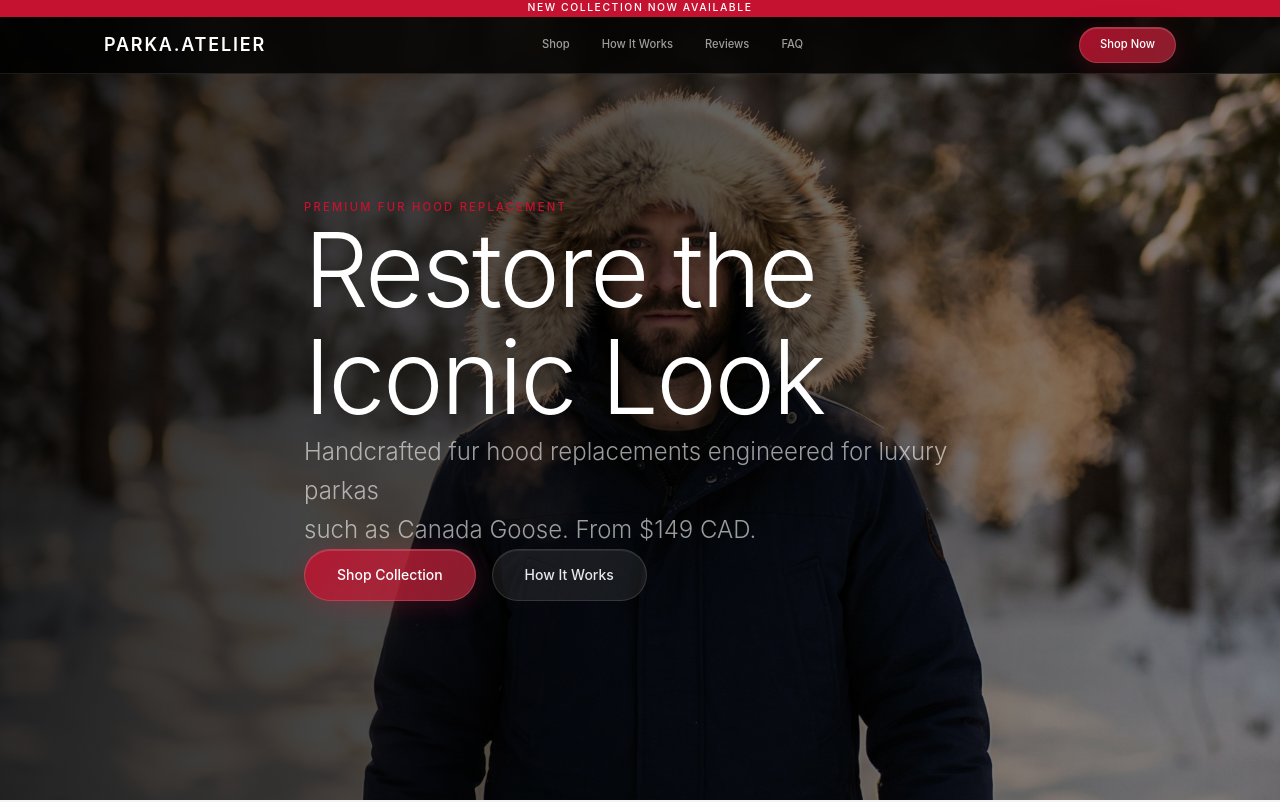
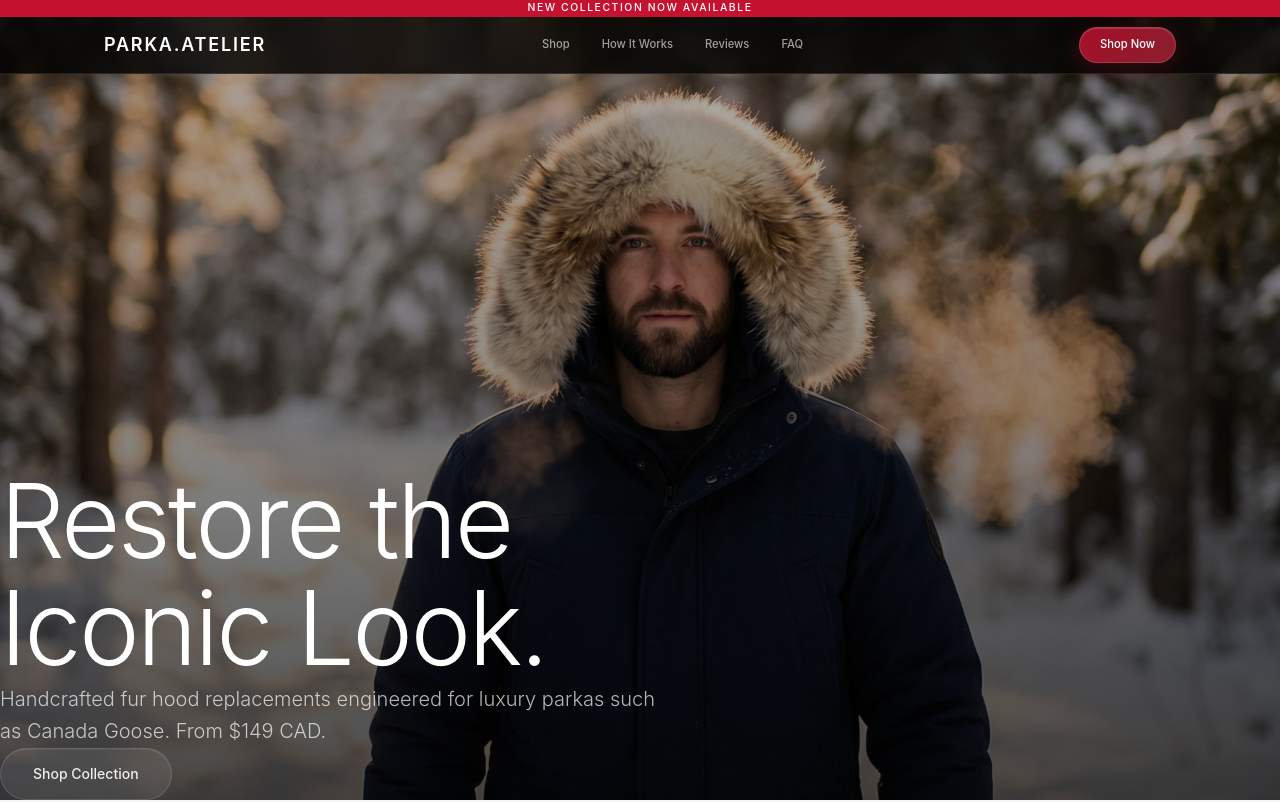
Before and after one commit to caffeineGMT/Parka.Atelier, a Next.js app: page / in a window 1280 px wide. Shown: the top 802 px of the page. Built offline with nearby package versions, Linux system fonts and the light colour scheme.

Commit message:
style: hero bottom-left aligned like lululemon

```diff
--- a/src/components/Hero.tsx
+++ b/src/components/Hero.tsx
@@ -13,44 +13,36 @@ export default function Hero() {
   }, []);
 
   return (
-    <section className="relative min-h-screen flex items-center bg-black text-white pt-32 md:pt-28">
+    <section className="relative h-screen bg-black text-white">
       <div className="absolute inset-0 z-0">
         <Image
           src="/images/hero.jpg"
           alt="Premium fur hood on parka"
           fill
-          className="object-cover object-center opacity-60"
+          className="object-cover object-center opacity-70"
           priority
         />
-        <div className="absolute inset-0 bg-gradient-to-r from-black/70 via-black/40 to-transparent" />
+        <div className="absolute inset-0 bg-gradient-to-t from-black/60 via-black/20 to-transparent" />
       </div>
 
-      <div className="relative z-10 container-main py-24 md:py-40" ref={ref}>
-        <div className="max-w-2xl md:ml-0 md:mr-auto">
-          <p className="text-[0.7rem] font-medium tracking-[0.2em] uppercase text-[var(--color-red)] mb-8">
-            Premium Fur Hood Replacement
-          </p>
+      <div
+        className="relative z-10 h-full flex flex-col justify-end px-6 md:px-12 lg:px-16 pb-16 md:pb-20"
+        ref={ref}
+      >
+        <h1 className="text-hero md:text-display font-light mb-5 max-w-3xl">
+          Restore the<br />
+          Iconic Look.
+        </h1>
 
-          <h1 className="font-display text-hero md:text-display font-light mb-8">
-            Restore the
-            <br />
-            Iconic Look
-          </h1>
+        <p className="text-lg md:text-xl text-white/70 font-light leading-relaxed mb-10 max-w-2xl">
+          Handcrafted fur hood replacements engineered for luxury parkas
+          such as Canada Goose. From $149&nbsp;CAD.
+        </p>
 
-          <p className="text-xl md:text-2xl text-white/60 font-light leading-relaxed mb-12 max-w-2xl">
-            Handcrafted fur hood replacements engineered for luxury parkas<br className="hidden md:inline" />
-            such as Canada Goose. From $149&nbsp;CAD.
-          </p>
-
-          <div className="flex flex-col sm:flex-row gap-4">
-            <a href="#shop" className="btn-warm text-center">
-              Shop Collection
-            </a>
-            <a href="#how-it-works" className="btn-glass-dark text-center">
-              How It Works
-            </a>
-          </div>
-
+        <div>
+          <a href="#shop" className="btn-glass-dark">
+            Shop Collection
+          </a>
         </div>
       </div>
     </section>
```
